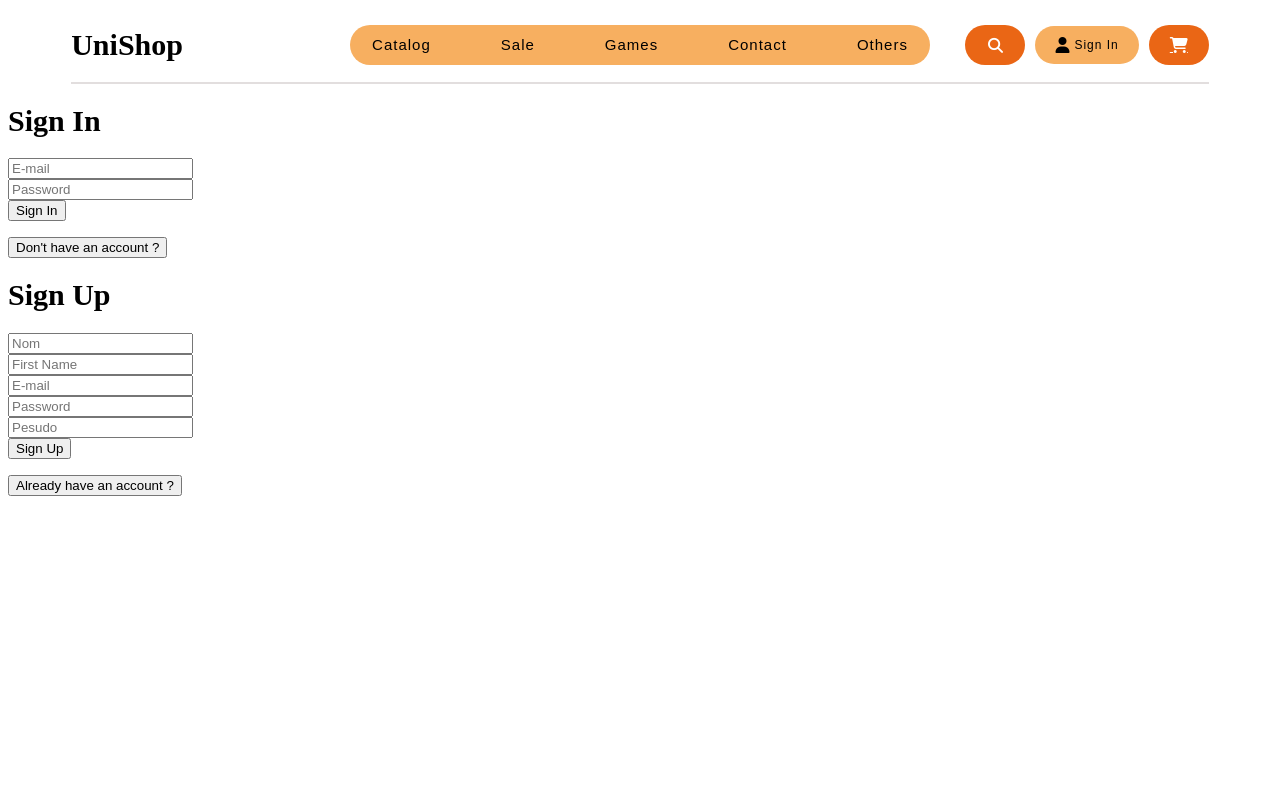
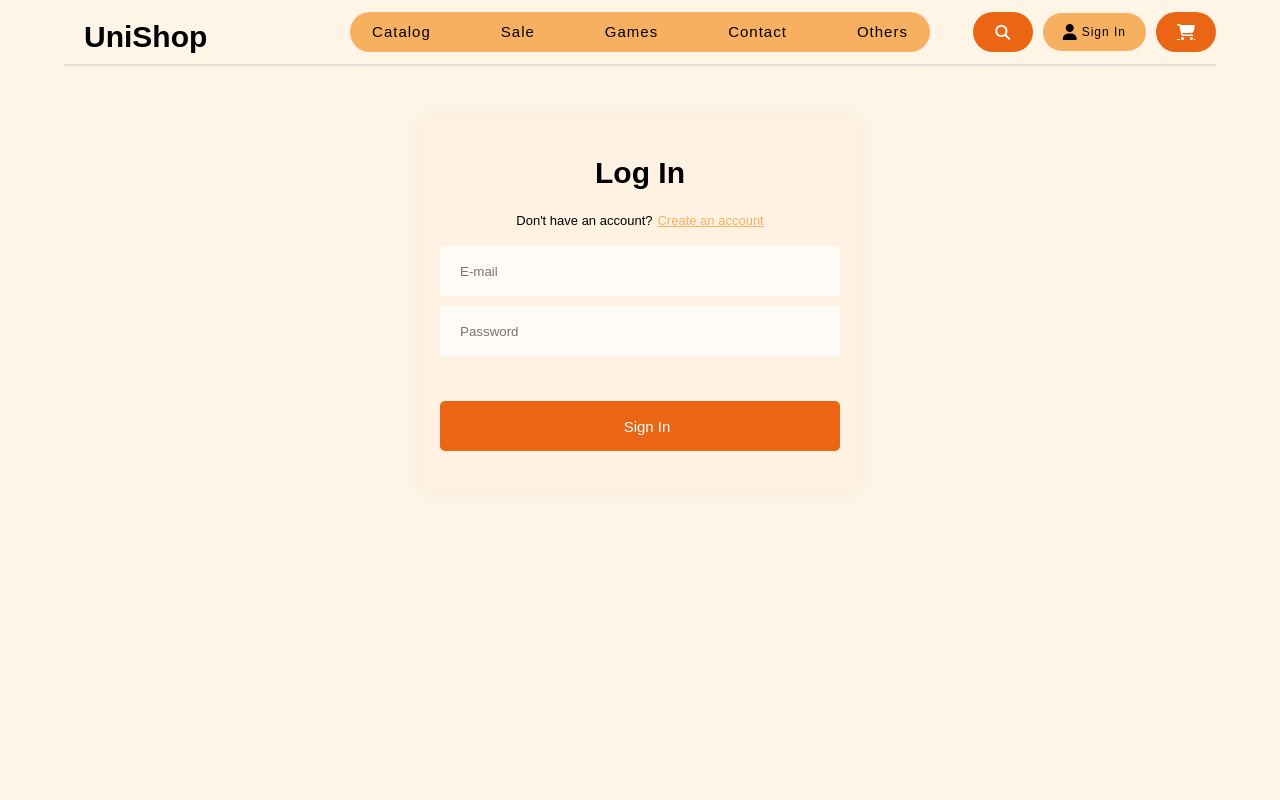
Before and after one commit to Sberlaiti/UniShop, a PHP site: page /login.php in a window 1280 px wide. Run offline with PHP 8.4, Linux system fonts and the light colour scheme; some libraries are stand-ins or nearby versions; some web fonts are replaced.

Commit message:
Fin partie PHP HTML et CSS de la page login

```diff
--- a/src/css/header02.css
+++ b/src/css/header02.css
@@ -1,5 +1,12 @@
 @import url('../fonts/Tanker_Complete/Fonts/WEB/css/tanker.css');
 @import url('../fonts/RedHatDisplay_Complete/Fonts/WEB/css/red-hat-display.css');
+
+body {
+    margin: 0;
+    padding: 0;
+    font-family: 'RedHatDisplay-Regular', sans-serif;
+    background-color: #ffbf6627;
+}
 
 header {
     display: flex;
--- a/src/css/login.css
+++ b/src/css/login.css
@@ -0,0 +1,128 @@
+@import url('../fonts/RedHatDisplay_Complete/Fonts/WEB/css/red-hat-display.css');
+
+.container {
+    display: flex;
+    justify-content: center;
+    align-items: center;
+
+    margin-top: 50px;
+}
+
+.container_img > img {
+    width: 300px;
+    height: 300px;
+    border-radius: 50%;
+}
+
+.container_SignUp, .container_SignIn {
+    display: flex;
+    flex-direction: column;
+    align-items: center;
+
+    background-color: #ffecd74c;
+    border-radius: 15px;
+
+    padding: 20px;
+
+    box-shadow: 0 0 10px 0 rgba(123, 122, 122, 0.1);
+}
+
+h1 {
+    font-family: 'RedHatDisplay-Bold', sans-serif;;
+    font-size: 30px;
+
+    margin: 20px;
+    margin-bottom: 10px;
+}
+
+.signUP_Button, .signIN_Button {
+    display: flex;
+    flex-direction: row;
+    align-items: center;
+}
+
+.signUP_Button > p, .signIN_Button > p {
+    font-family: 'RedHatDisplay-Regular', sans-serif;
+    font-size: 13px;
+    margin-right: 5px;
+}
+
+.signUP_Button > a, .signIN_Button > a, .conditions > a {
+    font-family: 'RedHatDisplay-Bold', sans-serif;
+    font-size: 13px;
+    color: #F7AF60;
+    text-decoration: underline;
+    cursor: pointer;
+}
+
+.container_SignIn_Form, .container_SignUp_Form {
+    display: flex;
+    flex-direction: column;
+    align-items: center;
+}
+
+input {
+    width: 400px;
+    height: 50px;
+    margin: 5px 0px 5px 0px;
+    padding-left: 20px;
+    border-radius: 5px;
+    border: none;
+    background-color: #ffffffa9;
+}
+
+input:focus {
+    outline: 1px solid #F7AF60;
+}
+
+.container_SignUp {
+    display: none;
+}
+
+.container_SignUp_Form > form .row {
+    display: flex;
+    justify-content: space-between;
+}
+
+#firstname-box, #lastname-box {
+    width: 195px;
+    grid-row: 1 / 2;
+}
+
+.container_SignUp > input {
+    margin-bottom: 10px;
+}
+
+.conditions {
+    display: flex;
+    align-items: center;
+    margin-top: 10px;
+}
+
+.conditions > #terms {
+    width: 20px;
+    height: 20px;
+    margin-left: 5px;
+}
+
+.conditions > label {
+    font-size: 13px;
+    margin: 0px 5px 0px 5px;
+}
+
+.error > p {
+    font-family: 'RedHatDisplay-SemiBold', sans-serif;
+    font-size: 13px;
+    color: red;
+    margin: 0;
+    margin-top: 5px;
+}
+
+#signUP_Button, #signIN_Button {
+    background-color: #EA6615;
+    color: white;
+    font-family: 'RedHatDisplay-Bold', sans-serif;
+    font-size: 15px;
+    margin-top: 40px;
+    cursor: pointer;
+}
--- a/src/css/panier.css
+++ b/src/css/panier.css
@@ -1,9 +1,4 @@
 @import url('../fonts/RedHatDisplay_Complete/Fonts/WEB/css/red-hat-display.css');
-
-body {
-    background-color: #ffbf6627;
-    font-family: 'RedHatDisplay-Regular', sans-serif;
-}
 
 .container {
     display: grid;
--- a/src/js/header.js
+++ b/src/js/header.js
@@ -1,9 +1,9 @@
 const searchBar = document.querySelector('.searchBar');
 const searchButton = searchBar.querySelector('button');
 
-searchButton.addEventListener('click', a);
+searchButton.addEventListener('click', display_SearchBar);
 
-function a() {
+function display_SearchBar() {
     let searchInput = searchBar.querySelector('input');
     if (searchInput.style.display === 'block') {
         searchInput.style.display = 'none';
--- /dev/null
+++ b/src/js/login.js
@@ -0,0 +1,18 @@
+const container_SignIn = document.querySelector('.container_SignIn');
+const container_SignUp = document.querySelector('.container_SignUp');
+
+const signUP_Button = document.querySelector('.signUP_Button');
+const signIN_Button = document.querySelector('.signIN_Button');
+
+const gotoSignUp = signUP_Button.querySelector('a');
+const gotoSignIn = signIN_Button.querySelector('a');
+
+gotoSignUp.addEventListener('click', ()  => {
+    container_SignIn.style.display = 'none';
+    container_SignUp.style.display = 'flex';
+});
+
+gotoSignIn.addEventListener('click', () => {
+    container_SignIn.style.display = 'flex';
+    container_SignUp.style.display = 'none';
+});
--- a/src/login.php
+++ b/src/login.php
@@ -25,13 +25,13 @@
     // On utilise la fonction createUser pour créer un utilisateur
     $signUP_error = 0;
     if ($_SERVER['REQUEST_METHOD'] === 'POST' && isset($_POST['signUP'])) {
-        $name = $_POST['name'];
         $firstname = $_POST['firstname'];
+        $lastname = $_POST['lastname'];
         $email = $_POST['email'];
         $password = password_hash($_POST['password'], PASSWORD_DEFAULT);
         $pseudo = $_POST['pseudo'];
 
-        switch (createUser($name, $firstname, $email, $password, $pseudo, $pdo)) {
+        switch (createUser($firstname, $lastname, $email, $password, $pseudo, $pdo)) {
             case -1:
                 $signUP_error = -1;
                 break;
@@ -60,8 +60,14 @@
     <title>Panier</title>
 </head>
 <body>
+    <div class="container">
         <div class="container_SignIn">
-        <h1>Sign In</h1>
+            <h1>Log In</h1>
+
+            <div class="signUP_Button">
+                <p>Don't have an account?</p>
+                <a>Create an account</a>
+            </div>
 
             <div class="container_SignIn_Form">
                 <form action="login.php" method="POST">
@@ -76,38 +82,48 @@
                     <?php } ?>
                 </div>
             </div>
-
-        <div class="go_to_SignUp">
-            <button>Don't have an account ?</button>
-        </div>
         </div>
 
 
         <div class="container_SignUp">
-        <h1>Sign Up</h1>
+            <h1>Create an account</h1>
+
+            <div class="signIN_Button">
+                <p>Already have an account?</p>
+                <a>Log In</a>
+            </div>
 
             <div class="container_SignUp_Form">
                 <form action="login.php" method="POST">
-                <input id="name-box" class="box" type="text" name="name" required placeholder="Nom"/> <br />
-                <input id="firstname-box" class="box" type="text" name="firstname" required placeholder="First Name"/> <br />
-                <input id="email-box" class="box" type="text" name="email" required placeholder="E-mail"/> <br />
-                <input id='password-box' class='box' type='password' name="password" required placeholder='Password'/> <br />
-                <input id="pseudo-box" class="box" type="text" name="pseudo" required placeholder="Pesudo"/> <br />
-                <input id='signUP_button' class="button" name="signUP" type='submit' value='Sign Up'/>
+                    <div class="row">
+                        <input id="firstname-box" class="box" type="text" name="firstname" required placeholder="First Name"/>
+                        <input id="lastname-box" class="box" type="text" name="lastname" required placeholder="Last Name"/>
+                    </div>
+                    <input id="pseudo-box" class="box" type="text" name="pseudo" required placeholder="Pesudo"/> <br/>
+                    <input id="email-box" class="box" type="text" name="email" required placeholder="E-mail"/> <br/>
+                    <input id='password-box' class='box' type='password' name="password" required placeholder='Enter your password'/> <br/>
+                    <div class="conditions">
+                        <input type="checkbox" id="terms" name="terms" required>
+                        <label for="terms">I agree to the</label> <a href="">Terms and Conditions</a><br/>
+                    </div>
+                    <input id='signUP_button' class="button" name="signUP" type='submit' value='Create account'/>
                 </form>
             </div>
 
             <div class="error">
+                    <!-- TODO: Trouver un autre moyen -->
                     <?php if($signUP_error == -1) { ?>
-                            <p>E-mail déjà utilisé</p>
+                            <style> .container_SignUp {display: flex}
+                                    .container_SignIn {display: none} </style>
+                            <p>E-mail déjà utilisé ou invalide</p>
                     <?php } else if($signUP_error == -2) {?>
+                            <style> .container_SignUp {display: flex}
+                                    .container_SignIn {display: none} </style>
                             <p>Pseudo déjà utilisé</p>
                     <?php } ?>
                 </div>
-
-        <div class="go_to_SignIn">
-            <button>Already have an account ?</button>
         </div>
     </div>
+    <script src="./js/login.js"></script>
 </body>
 </html>
--- a/src/php/signUP_Functions.php
+++ b/src/php/signUP_Functions.php
@@ -5,14 +5,14 @@
 
     // Fonction qui permet de créer un utilisateur
     // Renvoi les informations de l'utilisateur si la création a réussi et une erruer sinon
-    function createUser($name, $firstname, $email, $password, $pseudo, $pdo) {
+    function createUser($lastname, $firstname, $email, $password, $pseudo, $pdo) {
         if (!verif_email($email, $pdo)) {
-            return -1; // - 1 si l'email est déjà utilisé
+            return -1; // - 1 si l'email est déjà utilisé ou invalide
         } else if (!verif_pseudo($pseudo, $pdo)) {
             return -2; // -2 si le pseudo est déjà utilisé
         } else {
             $stmt = $pdo->prepare("INSERT INTO utilisateur (Nom, Prenom, Mail, Password, pseudo) VALUES (:nom, :prenom, :email, :password, :pseudo)");
-            $stmt->execute(['nom' => $name, 'prenom' => $firstname, 'email' => $email, 'password' => password_hash($password, PASSWORD_DEFAULT), 'pseudo' => $pseudo]);
+            $stmt->execute(['nom' => $lastname, 'prenom' => $firstname, 'email' => $email, 'password' => password_hash($password, PASSWORD_DEFAULT), 'pseudo' => $pseudo]);
             return 1; // 1 si la création a réussi
         }
     }
@@ -24,10 +24,10 @@
         $stmt->execute(['email' => $email]);
         $user_Data = $stmt->fetch(PDO::FETCH_ASSOC);
 
-        if($user_Data) {
-            return false;
+        if(!$user_Data && filter_var($email, FILTER_VALIDATE_EMAIL)) {
+            return true;
         }
-        return true;
+        return false;
     }
 
     // Fonction qui permet de vérifier si un pseudo est déjà utilisé
@@ -37,10 +37,10 @@
         $stmt->execute(['pseudo' => $pseudo]);
         $user_Data = $stmt->fetch(PDO::FETCH_ASSOC);
 
-        if($user_Data) {
-            return false;
+        if(!$user_Data) {
+            return true;
         }
-        return true;
+        return false;
     }
 
 ?>
```
Also changed, not shown: src/images/1267969_156585-OUTQSW-62.jpg (added), src/images/rb_7570.png (added). Lines whose indentation alone changed are shown as unchanged.
